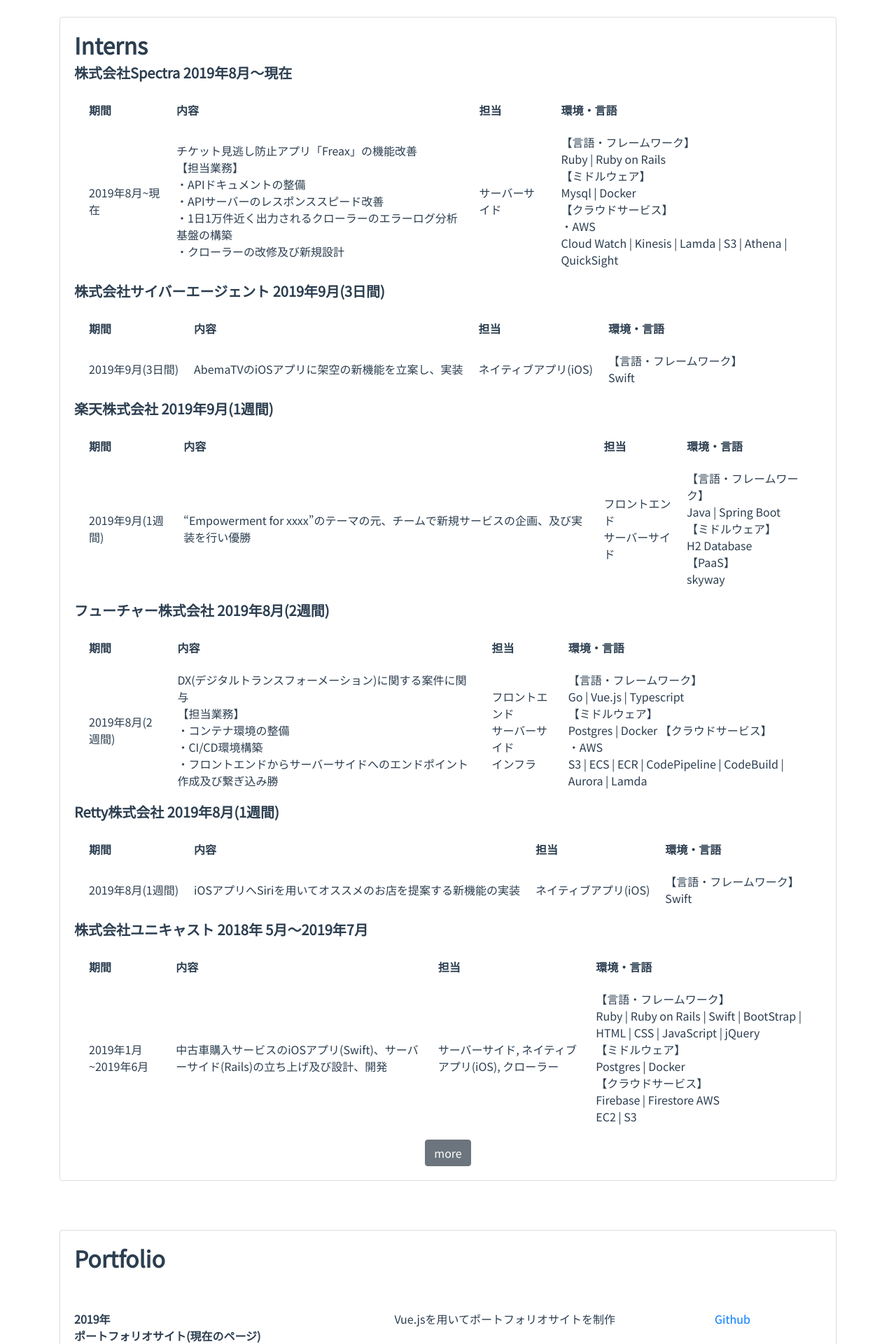
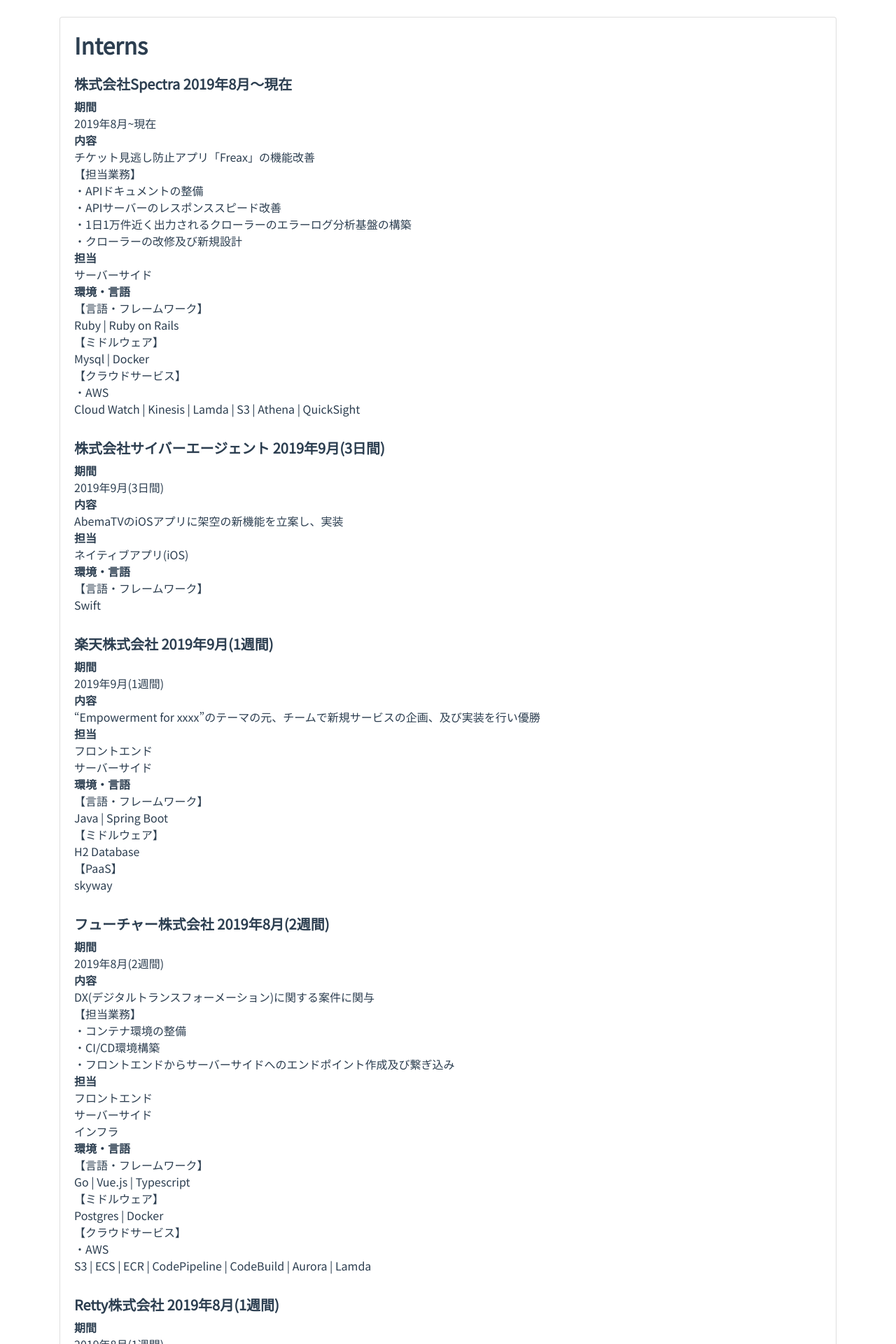
Before and after one commit to taka011002/my_page, a Vue app: page / in a window 1280 px wide. Shown: the part 2040-3960 px from the top of the page at 70% size. Built offline with nearby package versions, Linux system fonts and the light colour scheme; what vue-smoothscroll would draw is missing.

Commit message:
レイアウトを調整

```diff
--- a/src/views/Interns.vue
+++ b/src/views/Interns.vue
@@ -5,142 +5,133 @@
                 <b-card no-body class="overflow-hidden">
                     <b-card-body>
                         <b-card-text style="text-align: left">
-                            <h2 class="font-weight-bold">Interns</h2>
+                            <h2 class="font-weight-bold pb-3">Interns</h2>
 
                             <h5 class="font-weight-bold">株式会社Spectra 2019年8月～現在</h5>
-                            <table class="spacing-table overflow-hidden">
-                                <tr>
-                                    <th>期間</th>
-                                    <th>内容</th>
-                                    <th>担当</th>
-                                    <th>環境・言語</th>
-                                </tr>
-                                <tr>
-                                    <td>2019年8月~現在</td>
-                                    <td>チケット見逃し防止アプリ「Freax」の機能改善<br>
+                            <b-row class="pb-3">
+                                <b-col sm="12">
+                                    <p>
+                                        <strong>期間</strong><br>
+                                        2019年8月~現在<br>
+                                        <strong>内容</strong><br>
+                                        チケット見逃し防止アプリ「Freax」の機能改善<br>
                                         【担当業務】<br>
                                         ・APIドキュメントの整備<br>
                                         ・APIサーバーのレスポンススピード改善<br>
                                         ・1日1万件近く出力されるクローラーのエラーログ分析基盤の構築<br>
                                         ・クローラーの改修及び新規設計<br>
-                                    </td>
-                                    <td>サーバーサイド</td>
-                                    <td>【言語・フレームワーク】<br>
+
+                                        <strong>担当</strong><br>
+                                        サーバーサイド<br>
+                                        <strong>環境・言語</strong><br>
+                                        【言語・フレームワーク】<br>
                                         Ruby | Ruby on Rails <br>
                                         【ミドルウェア】<br>
                                         Mysql | Docker <br>
                                         【クラウドサービス】<br>
                                         ・AWS <br>
                                         Cloud Watch | Kinesis | Lamda | S3 | Athena | QuickSight<br>
-                                    </td>
-                                </tr>
-                            </table>
+                                    </p>
+                                </b-col>
+                            </b-row>
 
                             <h5 class="font-weight-bold">株式会社サイバーエージェント 2019年9月(3日間)</h5>
-                            <table class="spacing-table overflow-hidden">
-                                <tr>
-                                    <th>期間</th>
-                                    <th>内容</th>
-                                    <th>担当</th>
-                                    <th>環境・言語</th>
-                                </tr>
-                                <tr>
-                                    <td>2019年9月(3日間)</td>
-                                    <td>AbemaTVのiOSアプリに架空の新機能を立案し、実装<br>
-                                    </td>
-                                    <td>ネイティブアプリ(iOS)</td>
-                                    <td>【言語・フレームワーク】<br>
+                            <b-row class="pb-3">
+                                <b-col sm="12">
+                                    <p>
+                                        <strong>期間</strong><br>
+                                        2019年9月(3日間)<br>
+                                        <strong>内容</strong><br>
+                                        AbemaTVのiOSアプリに架空の新機能を立案し、実装<br>
+                                        <strong>担当</strong><br>
+                                        ネイティブアプリ(iOS)<br>
+                                        <strong>環境・言語</strong><br>
+                                        【言語・フレームワーク】<br>
                                         Swift<br>
-                                    </td>
-                                </tr>
-                            </table>
+                                    </p>
+                                </b-col>
+                            </b-row>
 
                             <h5 class="font-weight-bold">楽天株式会社 2019年9月(1週間)</h5>
-                            <table class="spacing-table overflow-hidden">
-                                <tr>
-                                    <th>期間</th>
-                                    <th>内容</th>
-                                    <th>担当</th>
-                                    <th>環境・言語</th>
-                                </tr>
-                                <tr>
-                                    <td>2019年9月(1週間)</td>
-                                    <td>“Empowerment for xxxx”のテーマの元、チームで新規サービスの企画、及び実装を行い優勝<br>
-                                    </td>
-                                    <td>フロントエンド<br>サーバーサイド</td>
-                                    <td>【言語・フレームワーク】<br>
+                            <b-row class="pb-3">
+                                <b-col sm="12">
+                                    <p>
+                                        <strong>期間</strong><br>
+                                        2019年9月(1週間)<br>
+                                        <strong>内容</strong><br>
+                                        “Empowerment for xxxx”のテーマの元、チームで新規サービスの企画、及び実装を行い優勝<br>
+                                        <strong>担当</strong><br>
+                                        フロントエンド<br>
+                                        サーバーサイド<br>
+                                        <strong>環境・言語</strong><br>
+                                        【言語・フレームワーク】<br>
                                         Java | Spring Boot
                                         <br>
                                         【ミドルウェア】<br>
                                         H2 Database <br>
                                         【PaaS】<br>
                                         skyway<br>
-                                    </td>
-                                </tr>
-                            </table>
+                                    </p>
+                                </b-col>
+                            </b-row>
 
                             <h5 class="font-weight-bold">フューチャー株式会社 2019年8月(2週間)</h5>
-                            <table class="spacing-table overflow-hidden">
-                                <tr>
-                                    <th>期間</th>
-                                    <th>内容</th>
-                                    <th>担当</th>
-                                    <th>環境・言語</th>
-                                </tr>
-                                <tr>
-                                    <td>2019年8月(2週間)</td>
-                                    <td>DX(デジタルトランスフォーメーション)に関する案件に関与<br>
-
+                            <b-row class="pb-3">
+                                <b-col sm="12">
+                                    <p>
+                                        <strong>期間</strong><br>
+                                        2019年8月(2週間)<br>
+                                        <strong>内容</strong><br>
+                                        DX(デジタルトランスフォーメーション)に関する案件に関与<br>
                                         【担当業務】<br>
                                         ・コンテナ環境の整備<br>
                                         ・CI/CD環境構築<br>
-                                         ・フロントエンドからサーバーサイドへのエンドポイント作成及び繋ぎ込み勝<br>
-                                    </td>
-                                    <td>フロントエンド<br>サーバーサイド<br>インフラ</td>
-                                    <td>【言語・フレームワーク】<br>
+                                        ・フロントエンドからサーバーサイドへのエンドポイント作成及び繋ぎ込み<br>
+                                        <strong>担当</strong><br>
+                                        フロントエンド<br>
+                                        サーバーサイド<br>
+                                        インフラ<br>
+                                        <strong>環境・言語</strong><br>
+                                        【言語・フレームワーク】<br>
                                         Go | Vue.js | Typescript <br>
                                         【ミドルウェア】<br>
-                                         Postgres | Docker
+                                        Postgres | Docker <br>
                                         【クラウドサービス】<br>
                                         ・AWS<br>
                                         S3 | ECS | ECR | CodePipeline | CodeBuild | Aurora | Lamda
-
-                                    </td>
-                                </tr>
-                            </table>
+                                    </p>
+                                </b-col>
+                            </b-row>
 
                             <h5 class="font-weight-bold">Retty株式会社 2019年8月(1週間)</h5>
-                            <table class="spacing-table overflow-hidden">
-                                <tr>
-                                    <th>期間</th>
-                                    <th>内容</th>
-                                    <th>担当</th>
-                                    <th>環境・言語</th>
-                                </tr>
-                                <tr>
-                                    <td>2019年8月(1週間)</td>
-                                    <td>iOSアプリへSiriを用いてオススメのお店を提案する新機能の実装<br>
-                                    </td>
-                                    <td>ネイティブアプリ(iOS)</td>
-                                    <td>【言語・フレームワーク】<br>
+                            <b-row class="pb-3">
+                                <b-col sm="12">
+                                    <p>
+                                        <strong>期間</strong><br>
+                                        2019年8月(1週間)<br>
+                                        <strong>内容</strong><br>
+                                        iOSアプリへSiriを用いてオススメのお店を提案する新機能の実装<br>
+                                        <strong>担当</strong><br>
+                                        ネイティブアプリ(iOS)<br>
+                                        <strong>環境・言語</strong><br>
+                                        【言語・フレームワーク】<br>
                                         Swift<br>
-                                    </td>
-                                </tr>
-                            </table>
+                                    </p>
+                                </b-col>
+                            </b-row>
 
                             <h5 class="font-weight-bold">株式会社ユニキャスト 2018年 5月〜2019年7月</h5>
-                            <table class="spacing-table overflow-hidden">
-                                <tr>
-                                    <th>期間</th>
-                                    <th>内容</th>
-                                    <th>担当</th>
-                                    <th>環境・言語</th>
-                                </tr>
-                                <tr>
-                                    <td>2019年1月~2019年6月</td>
-                                    <td>中古車購入サービスのiOSアプリ(Swift)、サーバーサイド(Rails)の立ち上げ及び設計、開発</td>
-                                    <td>サーバーサイド, ネイティブアプリ(iOS), クローラー</td>
-                                    <td>【言語・フレームワーク】<br>
+                            <b-row class="pb-3">
+                                <b-col sm="12">
+                                    <p>
+                                        <strong>期間</strong><br>
+                                        2019年1月~2019年6月<br>
+                                        <strong>内容</strong><br>
+                                        中古車購入サービスのiOSアプリ(Swift)、サーバーサイド(Rails)の立ち上げ及び設計、開発<br>
+                                        <strong>担当</strong><br>
+                                        サーバーサイド, ネイティブアプリ(iOS), クローラー<br>
+                                        <strong>環境・言語</strong><br>
+                                        【言語・フレームワーク】<br>
                                         Ruby | Ruby on Rails | Swift | BootStrap | HTML | CSS | JavaScript | jQuery <br>
                                         【ミドルウェア】<br>
                                         Postgres | Docker <br>
@@ -148,65 +139,89 @@
                                         Firebase | Firestore
                                         AWS <br>
                                         EC2 | S3
-                                    </td>
-                                </tr>
+                                    </p>
+                                </b-col>
 
-                            </table>
+                                <div class="more-interns" style="display:none">
+                                    <b-col sm="12">
+                                        <p>
+                                            <strong>期間</strong><br>
+                                            2018年12月<br>
+                                            <strong>内容</strong><br>
+                                            研究用ツール (Androidアプリ)のUI修正及び画像処理の機能追加<br>
+                                            <strong>担当</strong><br>
+                                            ネイティブアプリ(Android)<br>
+                                            <strong>環境・言語</strong><br>
+                                            【言語・フレームワーク】<br>
+                                            Java | OpenCV | Python
+                                        </p>
+                                    </b-col>
 
-                            <table class="spacing-table overflow-hidden more-interns" style="display:none">
-                                <tr>
-                                    <td>2018年12月</td>
-                                    <td>研究用ツール (Androidアプリ)のUI修正及び画像処理の機能追加</td>
-                                    <td>ネイティブアプリ(Android)</td>
-                                    <td>【言語・フレームワーク】<br>
-                                         Java | OpenCV | Python
-                                        <br>
-                                    </td>
-                                </tr>
+                                    <b-col sm="12">
+                                        <p>
+                                            <strong>期間</strong><br>
+                                            2018年10月~2018年11月<br>
+                                            <strong>内容</strong><br>
+                                            研究用ツール(信号処理、物体検知、及び同期表示GUI)の作成<br>
+                                            <strong>担当</strong><br>
+                                            研究用ツールの開発<br>
+                                            <strong>環境・言語</strong><br>
+                                            【言語・フレームワーク】<br>
+                                            Python | Chainer | YoLoV3 | OpenCV | wxPython
+                                        </p>
+                                    </b-col>
 
-                                <tr>
-                                    <td>2018年10月~2018年11月</td>
-                                    <td>研究用ツール(信号処理、物体検知、及び同期表示GUI)の作成</td>
-                                    <td>研究用ツールの開発</td>
-                                    <td>【言語・フレームワーク】<br>
-                                         Python | Chainer | YoLoV3 | OpenCV | wxPython
-                                    </td>
-                                </tr>
+                                    <b-col sm="12">
+                                        <p>
+                                            <strong>期間</strong><br>
+                                            2018年9月~2018年10月<br>
+                                            <strong>内容</strong><br>
+                                            普及型社会的対話ロボット「Sota」を用いた英会話チャットボットの実装<br>
+                                            <strong>担当</strong><br>
+                                            ソフトウェア開発<br>
+                                            <strong>環境・言語</strong><br>
+                                            【言語・フレームワーク】<br>
+                                            Kotlin | Java
+                                        </p>
+                                    </b-col>
 
-                                <tr>
-                                    <td>2018年9月~2018年10月</td>
-                                    <td>普及型社会的対話ロボット「Sota」を用いた英会話チャットボットの実装</td>
-                                    <td>ソフトウェア開発</td>
-                                    <td>【言語・フレームワーク】<br>
-                                         Kotlin | Java
-                                    </td>
-                                </tr>
-
-                                <tr>
-                                    <td>2018年6月~2018年7月</td>
-                                    <td>接客ロボットアプリケーションの新機能実装</td>
-                                    <td>ソフトウェア開発</td>
-                                    <td>【言語・フレームワーク】<br>
+                                    <b-col sm="12">
+                                        <p>
+                                            <strong>期間</strong><br>
+                                            2018年6月~2018年7月<br>
+                                            <strong>内容</strong><br>
+                                            接客ロボットアプリケーションの新機能実装<br>
+                                            <strong>担当</strong><br>
+                                            ソフトウェア開発<br>
+                                            <strong>環境・言語</strong><br>
+                                            【言語・フレームワーク】<br>
                                             Ruby | Ruby on Rails | HTML | CSS | JavaScript | jQuery | BootStrap
                                             <br>
                                             【ミドルウェア】<br>
                                             Postgres | Docker
-                                    </td>
-                                </tr>
+                                        </p>
+                                    </b-col>
 
-                                <tr>
-                                    <td>2018年5月</td>
-                                    <td>WordPressで構築されたサービスの新規ページ作成</td>
-                                    <td>ソフトウェア開発</td>
-                                    <td>【言語・フレームワーク】<br>
+                                    <b-col sm="12">
+                                        <p>
+                                            <strong>期間</strong><br>
+                                            2018年5月<br>
+                                            <strong>内容</strong><br>
+                                            WordPressで構築されたサービスの新規ページ作成<br>
+                                            <strong>担当</strong><br>
+                                            ソフトウェア開発<br>
+                                            <strong>環境・言語</strong><br>
+                                            【言語・フレームワーク】<br>
                                             WordPress | HTML | CSS | JavaScript | jQuery
+                                        </p>
+                                    </b-col>
 
-                                    </td>
-                                </tr>
+                                </div>
+                            </b-row>
 
-                            </table>
-
-                            <div style="text-align: center"><b-button class="intern-more-button" @click="openClose()">more</b-button></div>
+                            <div style="text-align: center">
+                                <b-button class="intern-more-button" @click="openClose()">more</b-button>
+                            </div>
                         </b-card-text>
                     </b-card-body>
                 </b-card>
@@ -220,15 +235,15 @@
         methods: {
             openClose() {
                 var obj = document.getElementsByClassName('more-interns');
-                var button = document.getElementsByClassName('intern-more-button');
+                var button = document.querySelector('.intern-more-button');
                 for(var i=0;i<obj.length;i++){
                     if(obj[i].style.display == "inline-block"){
                         obj[i].style.display = "none";
-                        button.text = "more";
+                        button.innerText = "more";
                     }
                     else{
                         obj[i].style.display = "inline-block";
-                        button.text = "hidden"
+                        button.innerText = "close";
                     }
                 }
             }
```
Lines whose indentation alone changed are shown as unchanged.
